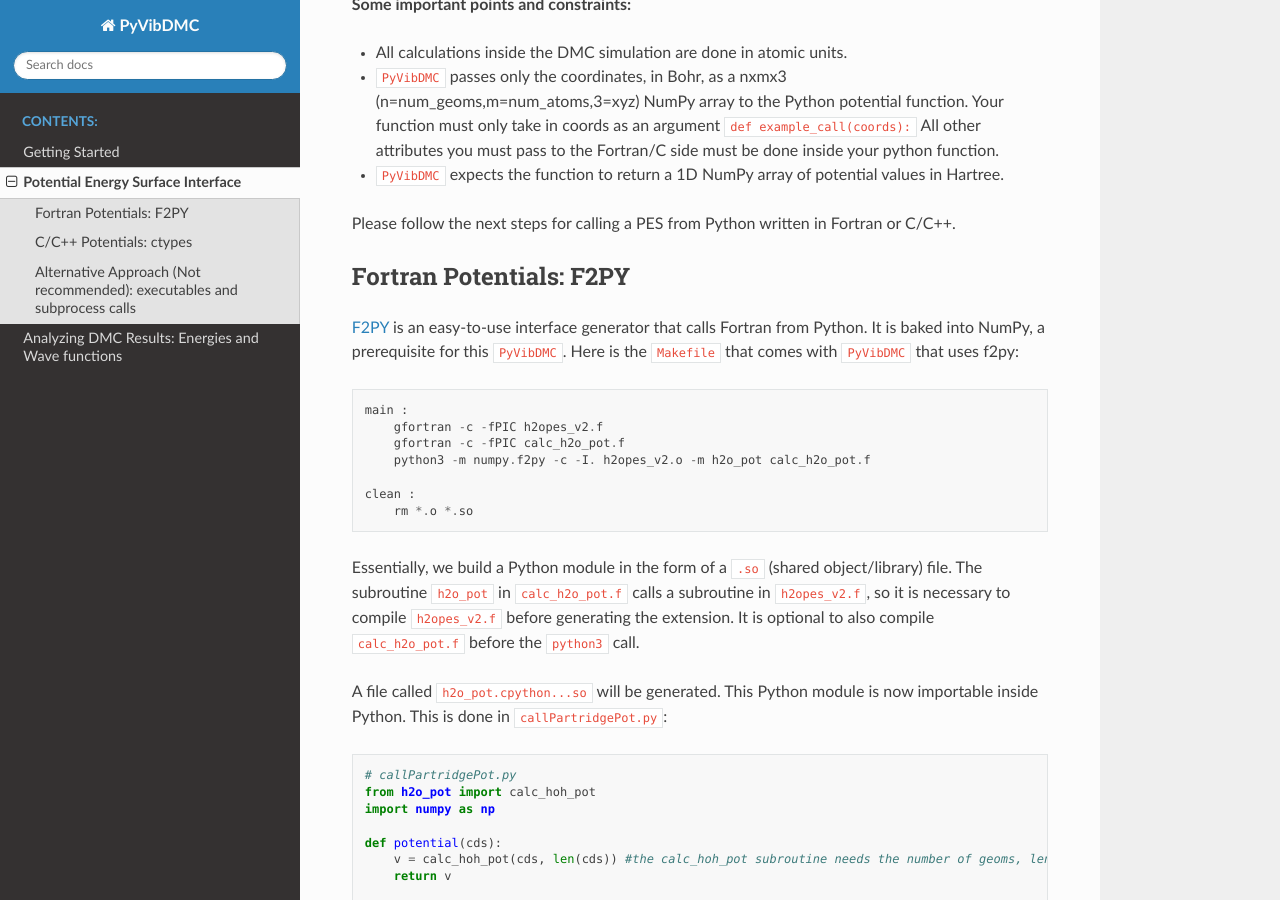
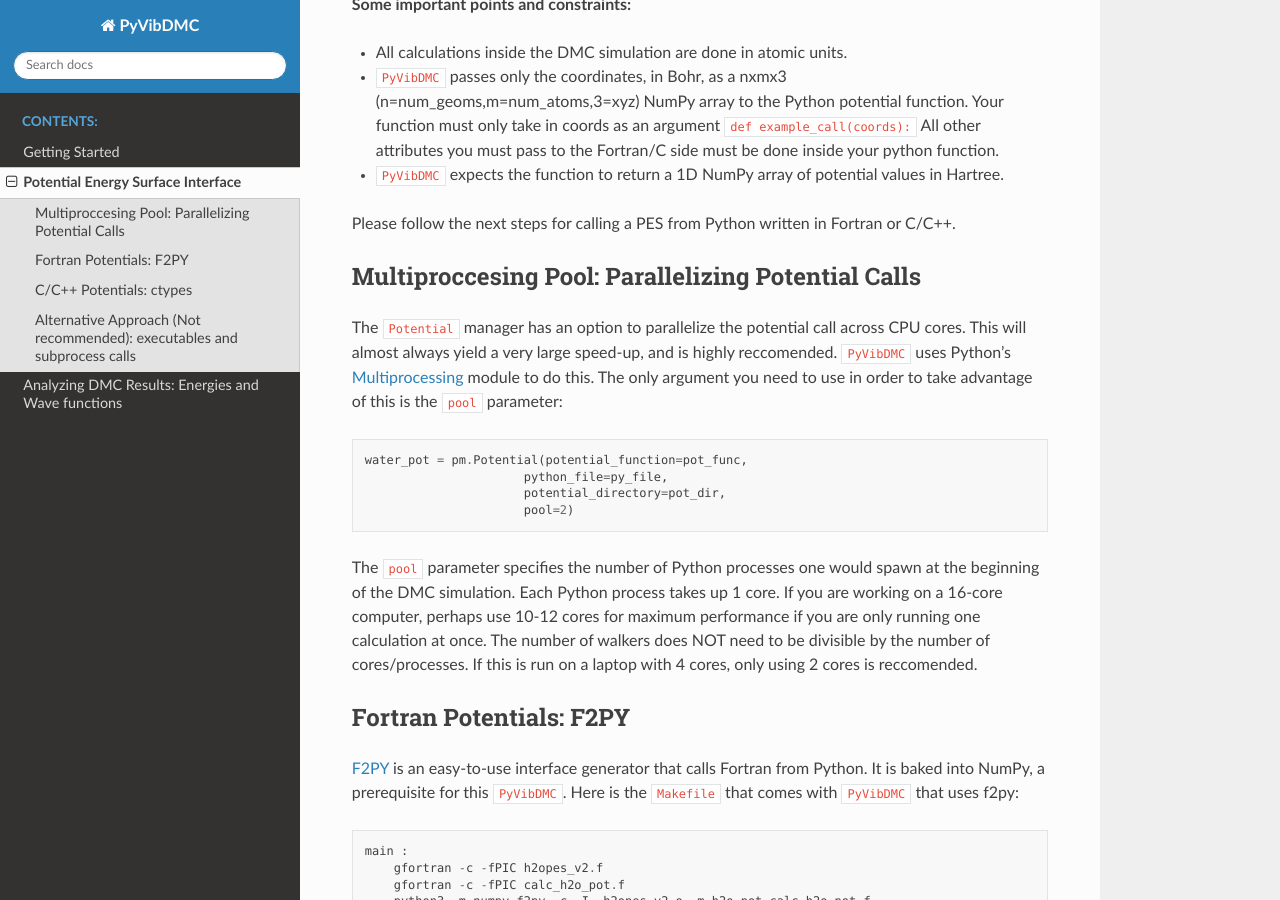
Before and after one commit to rjdirisio/pyvibdmc, a Sphinx documentation site: the page built from docs/potentials.rst, in a window 1280 px wide and 900 px high, scrolled down 215 px. Built offline with Sphinx 7.4.7 and the Read the Docs theme 2.0.0, drawn with Linux system fonts in a browser that asks for light colours; some of the changed text lies outside the part shown.

Commit message:
Proofreading documentation, added note on multiprocessing

```diff
--- a/docs/potentials.rst
+++ b/docs/potentials.rst
@@ -12,6 +12,24 @@ PyVibDMC Requires the potential energy surface to be callable from Python.
 - ``PyVibDMC`` expects the function to return a 1D NumPy array of potential values in Hartree.
 
 Please follow the next steps for calling a PES from Python written in Fortran or C/C++.
+
+Multiproccesing Pool: Parallelizing Potential Calls
+-------------------------------------------------------
+The ``Potential`` manager has an option to parallelize the potential call across CPU cores.  This will almost always
+yield a very large speed-up, and is highly reccomended. ``PyVibDMC`` uses
+Python's `Multiprocessing <https://docs.python.org/3.7/library/multiprocessing.html#module-multiprocessing>`_ module to
+do this. The only argument you need to use in order to take advantage of this is the ``pool`` parameter::
+
+    water_pot = pm.Potential(potential_function=pot_func,
+                          python_file=py_file,
+                          potential_directory=pot_dir,
+                          pool=2)
+
+The ``pool`` parameter specifies the number of Python processes one would spawn at the beginning of
+the DMC simulation. Each Python process takes up 1 core. If you are working on a 16-core computer,
+perhaps use 10-12 cores for maximum performance if you are only running one calculation at once.
+The number of walkers does NOT need to be divisible by the number of cores/processes.
+If this is run on a laptop with 4 cores, only using 2 cores is reccomended.
 
 Fortran Potentials: F2PY
 -------------------------------------------------------
@@ -121,4 +139,4 @@ Then, we may use this function in the ``Potential`` object::
    Potential(potential_function='call_exec',
               python_file='pot_call_exec.py',
               potential_directory=pot_dir,
-              pool=4)
+              pool=1) #cannot parallelize executables easily, unless reading/writing to mutliple files
```
Also changed, not shown: README.md (+2 -0 lines), docs/analysis.rst (+5 -4 lines), docs/getting_started.rst (+10 -7 lines).
